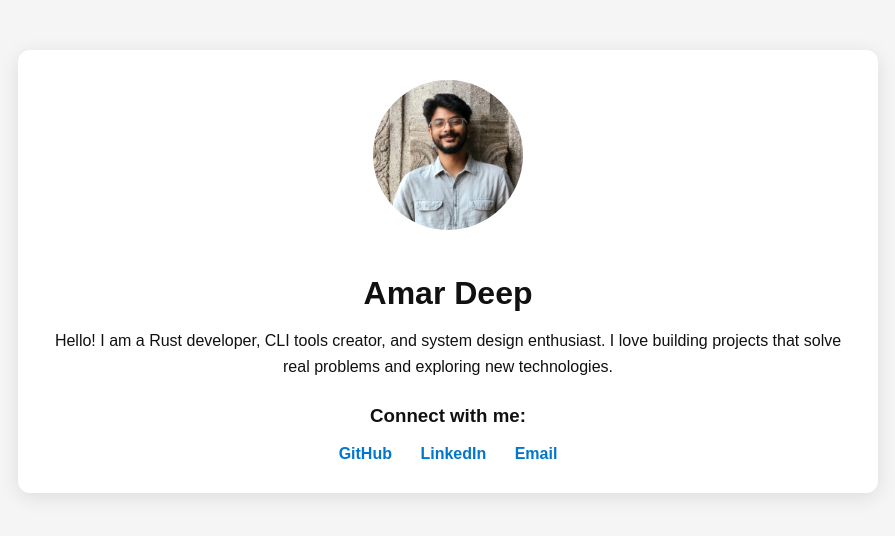
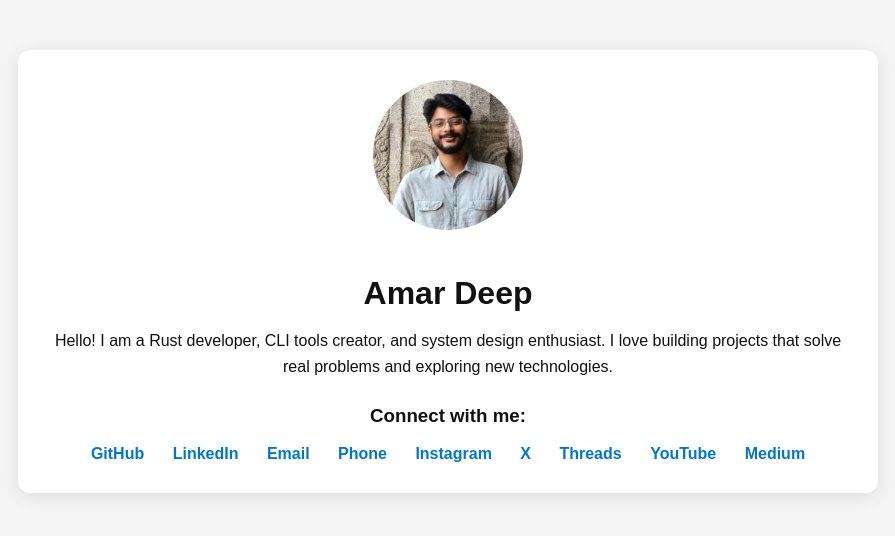
Before and after one commit to amardeep033/amardeep033.github.io, a plain HTML site: page index.html in a window 1280 px wide. Shown: the whole page, without its empty margins (192-1087 px from the left). Drawn offline with Linux system fonts and the light colour scheme.

Commit message:
Update index.html

```diff
--- a/index.html
+++ b/index.html
@@ -18,6 +18,12 @@
             <a href="https://github.com/amardeep033" target="_blank">GitHub</a>
             <a href="https://linkedin.com/in/amardeep033" target="_blank">LinkedIn</a>
             <a href="mailto:amardeep96606@gmail.com">Email</a>
+            <a href="tel:+919660656269">Phone</a>
+            <a href="https://www.instagram.com/amardeep033" target="_blank">Instagram</a>
+            <a href="https://x.com/amardeep_033" target="_blank">X</a>
+            <a href="https://www.threads.com/@amardeep033" target="_blank">Threads</a>
+            <a href="https://www.youtube.com/@amardeep_033" target="_blank">YouTube</a>
+            <a href="https://medium.com/@amardeep96606" target="_blank">Medium</a>
         </div>
     </div>
 </body>
```
